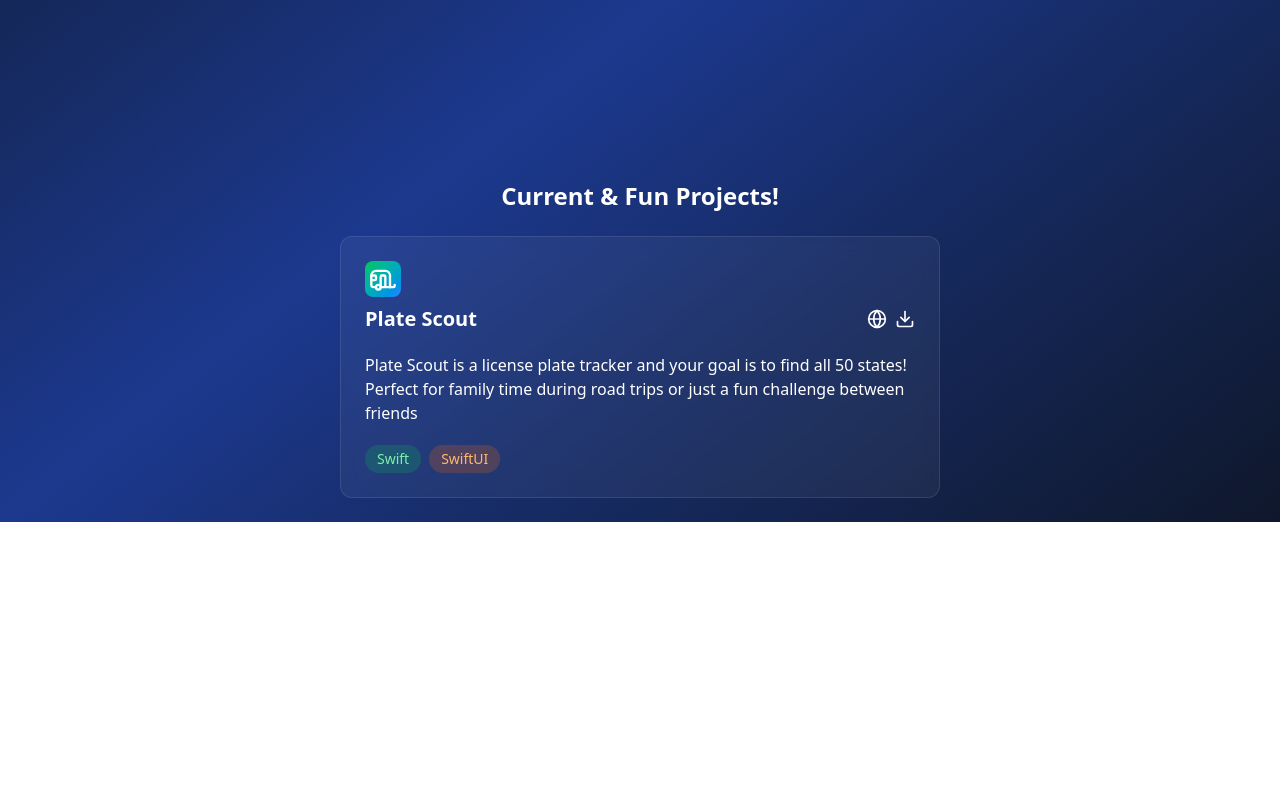
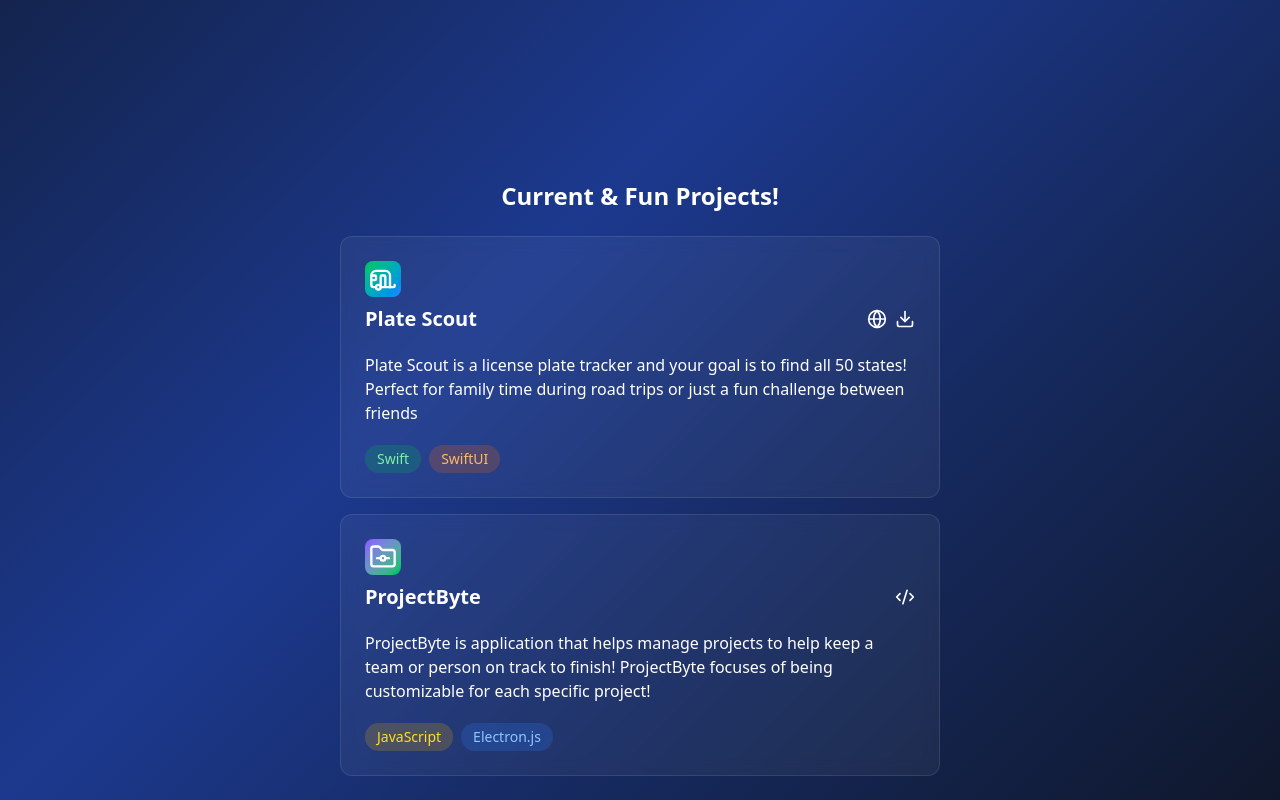
Before and after one commit to Mason-Dino/Dino-Dev, a Next.js app: page / in a window 1280 px wide. Shown: the part 485-1285 px from the top of the page. Before the commit the page ends 1007 px from the top, so only its background shows below. Built offline with nearby package versions, Linux system fonts and the light colour scheme.

Commit message:
edit meta data of a project

```diff
--- a/src/app/page.tsx
+++ b/src/app/page.tsx
@@ -27,7 +27,7 @@
 				<h1 className="text-2xl md:text-2xl font-bold text-white mb-6">
 					Current & Fun Projects!
 				</h1>
-				<section id="projects">
+				<section id="projects" className="flex flex-col gap-4">
 					<Project
 						Name="Plate Scout"
 						Description="Plate Scout is a license plate tracker and your goal is to find all 50 states! Perfect for family time during road trips or just a fun challenge between friends"
@@ -39,6 +39,16 @@
 						downloadLink="https://google.com"
 						websiteLink="https://mason-dino.github.io/"
 					/>
+					<Project
+						Name="ProjectByte"
+						Description="ProjectByte is application that helps manage projects to help keep a team or person on track to finish! ProjectByte focuses of being customizable for each specific project!"
+						Frameworks={["JavaScript", "Electron.js"]}
+						Icon="Folder-Git"
+						code={true}
+						download={false}
+						website={false}
+						codeLink="https://github.com/Mason-Dino/ProjectByte"
+					/>
 				</section>
 			</section>
 		</div>
```
